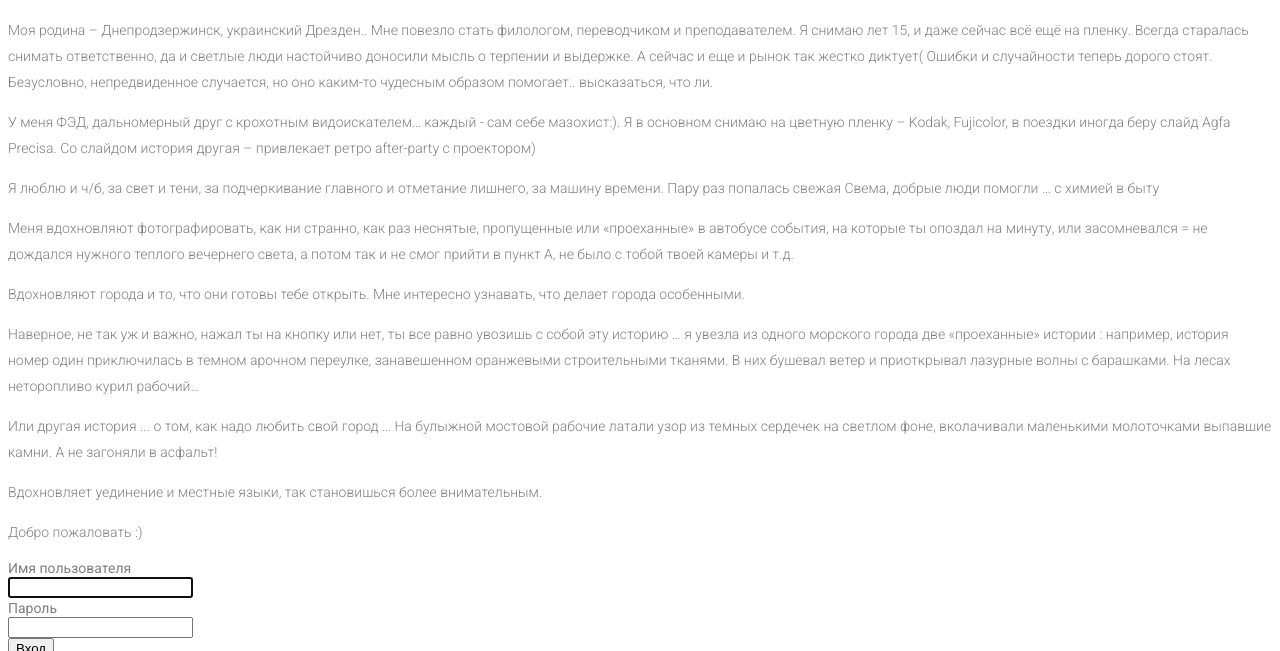
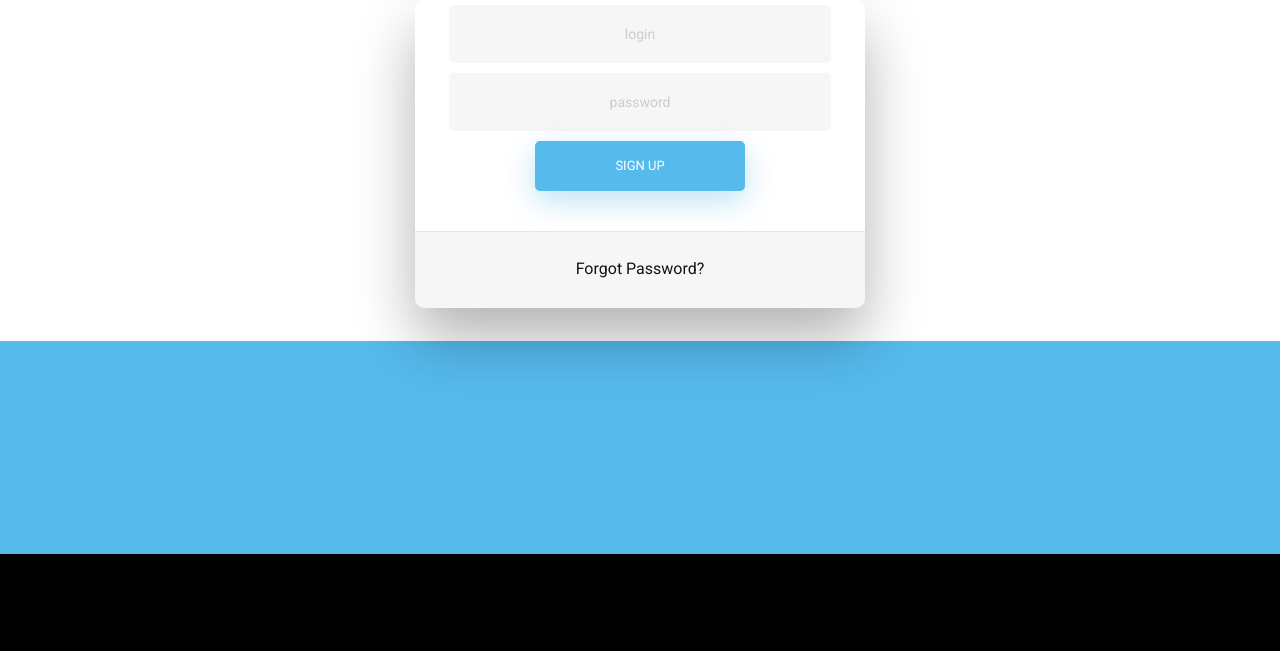
Before and after one commit to EugeneZaharchenko/PhotoBlog, a Django app: page /users/login/ in a window 1280 px wide. Shown: the part 459-1110 px from the top of the page. Run offline with Django 3.2, Linux system fonts and the light colour scheme; some libraries are stand-ins or nearby versions; some web fonts are replaced.

Commit message:
signup/login form added

```diff
--- a/blog/admin.py
+++ b/blog/admin.py
@@ -13,8 +13,8 @@ class PostAdmin(admin.ModelAdmin):
 
 @admin.register(Comment)
 class CommentAdmin(admin.ModelAdmin):
-    list_display = ('post', 'author', 'text', 'gender', 'created_date', 'mail')
-    list_filter = ('post', 'author', 'gender', 'created_date', 'mail', 'approved_comment')
+    list_display = ('post', 'author', 'text', 'created_date', 'mail')
+    list_filter = ('post', 'author', 'created_date', 'mail', 'approved_comment')
     search_fields = ('post', 'author', 'text')
     ordering = ('post', 'author', 'created_date')
     date_hierarchy = 'created_date'
--- a/blog/forms.py
+++ b/blog/forms.py
@@ -37,7 +37,7 @@ class CommentForm(forms.ModelForm):
 
     class Meta:
         model = Comment
-        fields = ('author', 'text',  'created_date', 'mail', 'gender')
+        fields = ('author', 'text',  'created_date', 'mail')
 
 
 class EmailPostForm(forms.Form):
--- a/gallery/forms.py
+++ b/gallery/forms.py
@@ -1,7 +1,7 @@
 from django.forms import ModelForm
 from .models import Photo\
     # , Strana
-from django_countries.widgets import CountrySelectWidget
+# from django_countries.widgets import CountrySelectWidget
 
 
 class PhotoForm(ModelForm):
@@ -9,7 +9,7 @@ class PhotoForm(ModelForm):
     class Meta:
         model = Photo
         fields = '__all__'
-        widgets = {'country': CountrySelectWidget()}
+        # widgets = {'country': CountrySelectWidget()}
 
 
 # class CountryForm(ModelForm):
--- /dev/null
+++ b/static/user/login.css
@@ -0,0 +1,262 @@
+
+/* BASIC */
+
+html {
+  background-color: #56baed;
+}
+
+body {
+  font-family: "Poppins", sans-serif;
+  height: 100vh;
+}
+
+a {
+  color: #92badd;
+  display:inline-block;
+  text-decoration: none;
+  font-weight: 400;
+}
+
+h2 {
+  text-align: center;
+  font-size: 16px;
+  font-weight: 600;
+  text-transform: uppercase;
+  display:inline-block;
+  margin: 40px 8px 10px 8px;
+  color: #cccccc;
+}
+
+
+
+/* STRUCTURE */
+
+.wrapper {
+  display: flex;
+  align-items: center;
+  flex-direction: column;
+  justify-content: center;
+  width: 100%;
+  min-height: 100%;
+  padding: 20px;
+}
+
+#formContent {
+  -webkit-border-radius: 10px 10px 10px 10px;
+  border-radius: 10px 10px 10px 10px;
+  background: #fff;
+  padding: 30px;
+  width: 90%;
+  max-width: 450px;
+  position: relative;
+  padding: 0px;
+  -webkit-box-shadow: 0 30px 60px 0 rgba(0,0,0,0.3);
+  box-shadow: 0 30px 60px 0 rgba(0,0,0,0.3);
+  text-align: center;
+}
+
+#formFooter {
+  background-color: #f6f6f6;
+  border-top: 1px solid #dce8f1;
+  padding: 25px;
+  text-align: center;
+  -webkit-border-radius: 0 0 10px 10px;
+  border-radius: 0 0 10px 10px;
+}
+
+
+
+/* TABS */
+
+h2.inactive {
+  color: #cccccc;
+}
+
+h2.active {
+  color: #0d0d0d;
+  border-bottom: 2px solid #5fbae9;
+}
+
+
+
+/* FORM TYPOGRAPHY*/
+
+input[type=button], input[type=submit], input[type=reset]  {
+  background-color: #56baed;
+  border: none;
+  color: white;
+  padding: 15px 80px;
+  text-align: center;
+  text-decoration: none;
+  display: inline-block;
+  text-transform: uppercase;
+  font-size: 13px;
+  -webkit-box-shadow: 0 10px 30px 0 rgba(95,186,233,0.4);
+  box-shadow: 0 10px 30px 0 rgba(95,186,233,0.4);
+  -webkit-border-radius: 5px 5px 5px 5px;
+  border-radius: 5px 5px 5px 5px;
+  margin: 5px 20px 40px 20px;
+  -webkit-transition: all 0.3s ease-in-out;
+  -moz-transition: all 0.3s ease-in-out;
+  -ms-transition: all 0.3s ease-in-out;
+  -o-transition: all 0.3s ease-in-out;
+  transition: all 0.3s ease-in-out;
+}
+
+input[type=button]:hover, input[type=submit]:hover, input[type=reset]:hover  {
+  background-color: #39ace7;
+}
+
+input[type=button]:active, input[type=submit]:active, input[type=reset]:active  {
+  -moz-transform: scale(0.95);
+  -webkit-transform: scale(0.95);
+  -o-transform: scale(0.95);
+  -ms-transform: scale(0.95);
+  transform: scale(0.95);
+}
+
+input[type=text] {
+  background-color: #f6f6f6;
+  border: none;
+  color: #0d0d0d;
+  padding: 15px 32px;
+  text-align: center;
+  text-decoration: none;
+  display: inline-block;
+  font-size: 16px;
+  margin: 5px;
+  width: 85%;
+  border: 2px solid #f6f6f6;
+  -webkit-transition: all 0.5s ease-in-out;
+  -moz-transition: all 0.5s ease-in-out;
+  -ms-transition: all 0.5s ease-in-out;
+  -o-transition: all 0.5s ease-in-out;
+  transition: all 0.5s ease-in-out;
+  -webkit-border-radius: 5px 5px 5px 5px;
+  border-radius: 5px 5px 5px 5px;
+}
+
+input[type=text]:focus {
+  background-color: #fff;
+  border-bottom: 2px solid #5fbae9;
+}
+
+input[type=text]:placeholder {
+  color: #cccccc;
+}
+
+
+
+/* ANIMATIONS */
+
+/* Simple CSS3 Fade-in-down Animation */
+.fadeInDown {
+  -webkit-animation-name: fadeInDown;
+  animation-name: fadeInDown;
+  -webkit-animation-duration: 1s;
+  animation-duration: 1s;
+  -webkit-animation-fill-mode: both;
+  animation-fill-mode: both;
+}
+
+@-webkit-keyframes fadeInDown {
+  0% {
+    opacity: 0;
+    -webkit-transform: translate3d(0, -100%, 0);
+    transform: translate3d(0, -100%, 0);
+  }
+  100% {
+    opacity: 1;
+    -webkit-transform: none;
+    transform: none;
+  }
+}
+
+@keyframes fadeInDown {
+  0% {
+    opacity: 0;
+    -webkit-transform: translate3d(0, -100%, 0);
+    transform: translate3d(0, -100%, 0);
+  }
+  100% {
+    opacity: 1;
+    -webkit-transform: none;
+    transform: none;
+  }
+}
+
+/* Simple CSS3 Fade-in Animation */
+@-webkit-keyframes fadeIn { from { opacity:0; } to { opacity:1; } }
+@-moz-keyframes fadeIn { from { opacity:0; } to { opacity:1; } }
+@keyframes fadeIn { from { opacity:0; } to { opacity:1; } }
+
+.fadeIn {
+  opacity:0;
+  -webkit-animation:fadeIn ease-in 1;
+  -moz-animation:fadeIn ease-in 1;
+  animation:fadeIn ease-in 1;
+
+  -webkit-animation-fill-mode:forwards;
+  -moz-animation-fill-mode:forwards;
+  animation-fill-mode:forwards;
+
+  -webkit-animation-duration:1s;
+  -moz-animation-duration:1s;
+  animation-duration:1s;
+}
+
+.fadeIn.first {
+  -webkit-animation-delay: 0.4s;
+  -moz-animation-delay: 0.4s;
+  animation-delay: 0.4s;
+}
+
+.fadeIn.second {
+  -webkit-animation-delay: 0.6s;
+  -moz-animation-delay: 0.6s;
+  animation-delay: 0.6s;
+}
+
+.fadeIn.third {
+  -webkit-animation-delay: 0.8s;
+  -moz-animation-delay: 0.8s;
+  animation-delay: 0.8s;
+}
+
+.fadeIn.fourth {
+  -webkit-animation-delay: 1s;
+  -moz-animation-delay: 1s;
+  animation-delay: 1s;
+}
+
+/* Simple CSS3 Fade-in Animation */
+.underlineHover:after {
+  display: block;
+  left: 0;
+  bottom: -10px;
+  width: 0;
+  height: 2px;
+  background-color: #56baed;
+  content: "";
+  transition: width 0.2s;
+}
+
+.underlineHover:hover {
+  color: #0d0d0d;
+}
+
+.underlineHover:hover:after{
+  width: 100%;
+}
+
+
+
+/* OTHERS */
+
+*:focus {
+    outline: none;
+}
+
+#icon {
+  width:60%;
+}
--- a/templates/blog/base.html
+++ b/templates/blog/base.html
@@ -3,31 +3,31 @@
 {% load staticfiles %}
 
 <html xmlns="http://www.w3.org/1999/xhtml">
-<head>
-        <meta http-equiv="Content-Type" content="text/html; charset=utf-8" />
-        <meta content="true" name="mssmarttagspreventparsing" />
-        <script type="text/javascript" src="{% static 'js/jquery-3.1.1.js' %}"></script>
-        <link href="{% static 'blog/images/favicon.ico' %}" rel="icon" type="image/ico" />
-        <title>ФОТОблог</title>
-        <link href="{% static 'blog/css/style.css' %}" rel="stylesheet" type="text/css" />
-
-        <!-- IE fixes -->
-        <!--[if IE 7]>
-        <style type="text/css">
-                #logo {top:50px;}
-                #menu {margin:50px 0 0 500px;}
-        </style>
-        <![endif]-->
-        <!--[if lte IE 6]>
-        <style type="text/css">
-                #hdl {margin:0px 0 0 250px;}
-                #logo {top:50px;}
-                #menu {margin:50px 0 0 500px;}
-        </style>
-        <script src="js/DD_belatedPNG_0.0.7a-min.js" type="text/javascript"></script>
-        <![endif]-->
-
-</head>
+{#<head>#}
+{#        <meta http-equiv="Content-Type" content="text/html; charset=utf-8" />#}
+{#        <meta content="true" name="mssmarttagspreventparsing" />#}
+{#        <script type="text/javascript" src="{% static 'js/jquery-3.1.1.js' %}"></script>#}
+{#        <link href="{% static 'blog/images/favicon.ico' %}" rel="icon" type="image/ico" />#}
+{#        <title>ФОТОблог</title>#}
+{#        <link href="{% static 'blog/css/style.css' %}" rel="stylesheet" type="text/css" />#}
+{##}
+{#        <!-- IE fixes -->#}
+{#        <!--[if IE 7]>#}
+{#        <style type="text/css">#}
+{#                #logo {top:50px;}#}
+{#                #menu {margin:50px 0 0 500px;}#}
+{#        </style>#}
+{#        <![endif]-->#}
+{#        <!--[if lte IE 6]>#}
+{#        <style type="text/css">#}
+{#                #hdl {margin:0px 0 0 250px;}#}
+{#                #logo {top:50px;}#}
+{#                #menu {margin:50px 0 0 500px;}#}
+{#        </style>#}
+{#        <script src="js/DD_belatedPNG_0.0.7a-min.js" type="text/javascript"></script>#}
+{#        <![endif]-->#}
+{##}
+{#</head>#}
 
 <body>
 	<!-- Wrap Div -->
@@ -38,8 +38,8 @@
 
 			<!-- Top Menu -->
 			<div id="hdl">
-				<a href="{% url 'base' %}">Главная</a>
-				<a href="{% url 'posts_list' %}" class="hl">Блог</a>
+				<a href="{% url 'home' %}">Главная</a>
+{#				<a href="{% url 'posts_list' %}" class="hl">Блог</a>#}
                 <a href="{% url 'gallery' %}" class="hl">Галерея</a>
 				{% if user.is_authenticated %}
                     <a href="{% url 'logout' %}">Уйти по-английски, {{ user.username }}?</a>
@@ -55,15 +55,15 @@
 				<input class="btn btn-default" type="submit"  value="" id="searchsubmit" />
 			</form>
 
-			<div id="logo">
-				<a href="{% url 'posts_list' %}"></a>
-			</div>
+{#			<div id="logo">#}
+{#				<a href="{% url 'posts_list' %}"></a>#}
+{#			</div>#}
 
 			<!-- Main Menu -->
 			<div id="menu">
-				<a class="mh" href="{% url 'base' %}">Главная</a>
-				<a class="mt" href="{% url 'posts_list' %}">Блог</a>
-				<a class="mw" href="{% url 'gallery' %}">Галерея</a>
+{#				<a class="mh" href="{% url 'base' %}">Главная</a>#}
+{#				<a class="mt" href="{% url 'posts_list' %}">Блог</a>#}
+{#				<a class="mw" href="{% url 'gallery' %}">Галерея</a>#}
                 {% if user.is_authenticated %}
                     <a class="mi" href="{% url 'logout' %}">Выйти</a>
                 {% else%}
@@ -158,8 +158,8 @@
 			<!-- Footer Menu -->
 			<div id="foo_menu">
 
-				<a href="{% url 'base' %}">Главная</a>
-				<a href="{% url 'posts_list' %}">Блог</a>
+{#				<a href="{% url 'base' %}">Главная</a>#}
+{#				<a href="{% url 'posts_list' %}">Блог</a>#}
 				<a href="{% url 'gallery' %}">Галерея</a>
 				<a href="https://vk.com/id107407517">Заходите в гости</a>
 				<a href="mailto:romanuks@ukr.net">Напишите мне</a>
--- a/templates/blog/footer.html
+++ b/templates/blog/footer.html
@@ -33,8 +33,8 @@
                                 <ul>
                                     <li><a href="{% url 'home' %}">home</a></li>
                                     <li><a href="{% url 'gallery' %}">gallery</a></li>
-                                    <li><a href="{% url 'blog' %}"about.html">blog</a></li>
-                                    <li><a href="{% url 'gallery' %}"contact.html">contact</a></li>
+                                    <li><a href="{% url 'blog' %}">blog</a></li>
+                                    <li><a href="{% url 'gallery' %}">contact</a></li>
                                 </ul>
                             </div>
                         </div>
--- a/templates/blog/head.html
+++ b/templates/blog/head.html
@@ -10,10 +10,10 @@
 
     <!-- <link rel="manifest" href="site.webmanifest"> -->
     <link rel="shortcut icon" type="image/x-icon" href="{% static 'blog/img/favicon.png' %}">
-    <!-- Place favicon.ico in the root directory -->
 
     <!-- CSS here -->
     <link rel="stylesheet" href="{% static 'blog/css/bootstrap.min.css' %}">
+    <link rel="stylesheet" href="{% static 'user/login.css' %}">
     <link rel="stylesheet" href="{% static 'blog/css/owl.carousel.min.css' %}">
     <link rel="stylesheet" href="{% static 'blog/css/magnific-popup.css' %}">
     <link rel="stylesheet" href="{% static 'blog/css/font-awesome.min.css' %} ">
--- a/templates/blog/header.html
+++ b/templates/blog/header.html
@@ -22,7 +22,7 @@
                         </div>
                         <div class="col-xl-4 col-md-4 d-none d-md-block">
                             <div class="login_resiter">
-                                <p><a href="#"><i class="flaticon-user"></i>login</a> | <a href="#">Register</a></p>
+                                <p><a href="{% url 'login' %}"><i class="flaticon-user"></i>login</a> | <a href="{% url 'signup' %}">Register</a></p>
                             </div>
                         </div>
                     </div>
--- a/templates/blog/index.html
+++ b/templates/blog/index.html
@@ -10,9 +10,10 @@
         <![endif]-->
 
     <!-- header-start -->
-    {% include 'header.html' %}
+    {% include 'blog/header.html' %}
     <!-- header-end -->
 
+    {% block content %}{% endblock %}
     <!-- welcome_protomedia_start -->
     {% block proto %}
     <div class="welcome_protomedia">
@@ -25,7 +26,7 @@
                     <div class="add_here">
                         <a href="#">
                             <p>Some adv</p>
-{#                            <img src="img/add/add.jpg" alt="">#}
+                            <img src="img/add/add.jpg" alt="">
                         </a>
                     </div>
                 </div>
@@ -266,7 +267,7 @@
                         <div class="add_here text-center">
                             <a href="#">
                                 <p>Some adv</p>
-{#                                <img src="img/most_recent/googleAdd.jpg" alt="">#}
+                                <img src="img/most_recent/googleAdd.jpg" alt="">
                             </a>
                         </div>
                         <div class="section_title mb-33">
@@ -294,7 +295,8 @@
     <!-- photo_gallery_end -->
 
     <!-- instagram_media_area_start -->
-    <div class="instagram_media_area">
+    {% block insta %}
+        <div class="instagram_media_area">
         <div class="container">
             <div class="row">
                 <div class="col-xl-12">
@@ -328,6 +330,7 @@
 {#            </div>#}
         </div>
     </div>
+    {% endblock %}
     <!-- instagram_media_area_end -->
 
     <!-- footer_start -->
--- a/templates/blog/pagination.html
+++ b/templates/blog/pagination.html
@@ -1,6 +1,6 @@
 <div class="pagination">
         {% if posts.has_previous %}
-            <span class="prev"><a href="{% url "posts_list" %}?page={{ posts.previous_page_number }}">назад</a></span>
+{#            <span class="prev"><a href="{% url "posts_list" %}?page={{ posts.previous_page_number }}">назад</a></span>#}
         {% endif %}
 
        {% if posts.has_next %}
@@ -8,7 +8,7 @@
        {% endif %}
 
         {% for pn in posts.paginator.page_range %}
-            <a href="{% url "posts_list" %}?page={{ pn }}">{{ pn }}</a>
+{#            <a href="{% url "posts_list" %}?page={{ pn }}">{{ pn }}</a>#}
         {% endfor %}
     <br/>
     <span class="current pagination">
--- a/templates/registration/login.html
+++ b/templates/registration/login.html
@@ -1,18 +1,50 @@
-{% extends 'blog/base.html' %}
+{#{% extends 'blog/base.html' %}#}
+{#{% load crispy_forms_tags %}#}
+{#    {% block content %}#}
+{#        <form action="{% url 'login' %}" method="POST">#}
+{#            {% csrf_token %}#}
+{#            {{ form.as_table }}#}
+{#            {% for field in form %}#}
+{#              <label for="">{{field.label}}</label>#}
+{#              <div>{{field}}</div>#}
+{#              {% if field.errors %}#}
+{#               <p>{{field.errors}}</p>#}
+{#              {% endif %}#}
+{#            {% endfor %}#}
+{#            <input type="hidden" name="next" value="{{ next }}" />#}
+{#            <input type="submit" class="btn btn-default" value="Вход" />#}
+{#        </form>#}
+{#    {% endblock %}#}
+
+{% extends 'blog/index.html' %}
+{% load staticfiles %}
 {% load crispy_forms_tags %}
     {% block content %}
-        <form action="{% url 'login' %}" method="POST">
-            {% csrf_token %}
-{#            {{ form.as_table }}#}
-            {% for field in form %}
-              <label for="">{{field.label}}</label>
-              <div>{{field}}</div>
-              {% if field.errors %}
-               <p>{{field.errors}}</p>
-              {% endif %}
-            {% endfor %}
-            <input type="hidden" name="next" value="{{ next }}" />
-            <input type="submit" class="btn btn-default" value="Вход" />
-        </form>
+        <div class="wrapper fadeInDown">
+  <div id="formContent">
+    <!-- Tabs Titles -->
 
+    <!-- Icon -->
+    <div class="fadeIn first">
+{#      <img src="http://danielzawadzki.com/codepen/01/icon.svg" id="icon" alt="User Icon" />#}
+    </div>
+
+    <!-- Login Form -->
+    <form action="{% url 'login' %}" method="POST">
+        {% csrf_token %}
+      <input type="text" id="login" class="fadeIn second" name="login" placeholder="login">
+      <input type="text" id="password" class="fadeIn third" name="login" placeholder="password">
+      <input type="hidden" name="next" value="{{ next }}" />
+      <input type="submit" class="fadeIn fourth" value="Sign up">
+    </form>
+
+    <div id="formFooter">
+      <a class="underlineHover" href="#">Forgot Password?</a>
+    </div>
+
+  </div>
+</div>
     {% endblock %}
+
+    {% block proto %}{% endblock %}
+    {% block insta %}{% endblock %}
```
Also changed, not shown: blog/models.py (+10 -13 lines), gallery/models.py (+8 -3 lines), templates/blog/article.html (+7 -7 lines), templates/signup.html (+41 -13 lines), blog/migrations/0010_remove_comment_gender.py (added), blog/migrations/0011_auto_20191108_1850.py (added), gallery/migrations/0006_auto_20191108_1806.py (added), gallery/migrations/0007_auto_20191108_1850.py (added), gallery/migrations/0008_auto_20191108_1852.py (added).
